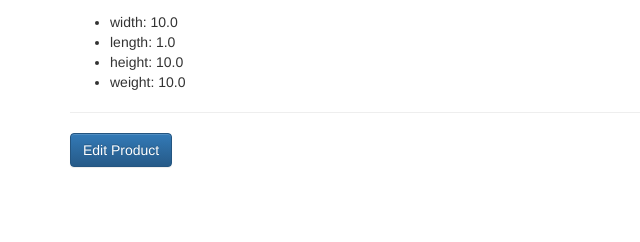
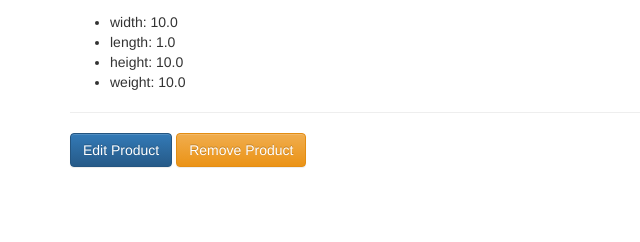
Before and after one commit to dave-worley/django-generic, a Django app: page /product/1/ in a window 1280 px wide. Shown: the part 222-464 px from the top of the page, without its empty margins (0-640 px from the left). Run offline with Django 3.2, Linux system fonts and the light colour scheme; tables that the repository leaves empty hold one stand-in row (values such as "Sample post"); some libraries are stand-ins or nearby versions.

Commit message:
Functional Product deletion

```diff
--- a/ProductCatalog/ProductCatalog/urls.py
+++ b/ProductCatalog/ProductCatalog/urls.py
@@ -1,23 +1,8 @@
-"""ProductCatalog URL Configuration
-
-The `urlpatterns` list routes URLs to views. For more information please see:
-    https://docs.djangoproject.com/en/1.8/topics/http/urls/
-Examples:
-Function views
-    1. Add an import:  from my_app import views
-    2. Add a URL to urlpatterns:  url(r'^$', views.home, name='home')
-Class-based views
-    1. Add an import:  from other_app.views import Home
-    2. Add a URL to urlpatterns:  url(r'^$', Home.as_view(), name='home')
-Including another URLconf
-    1. Add an import:  from blog import urls as blog_urls
-    2. Add a URL to urlpatterns:  url(r'^blog/', include(blog_urls))
-"""
 from django.conf.urls import include, url
 from django.contrib import admin
 
 urlpatterns = [
     url(r'^admin/', include(admin.site.urls)),
     url(r'^product/', include('catalogmanager.urls')),
-    url(r'^$', 'catalogmanager.views.index'),
+    url(r'^$', 'catalogmanager.views.index', name='home'),
 ]
--- a/ProductCatalog/catalogmanager/urls.py
+++ b/ProductCatalog/catalogmanager/urls.py
@@ -4,5 +4,6 @@ from . import views
 urlpatterns = [
     url(r'^add/', views.addProduct, name='addproduct'),
     url(r'^edit/(?P<product_id>\d+)/', views.addProduct, name='editproduct'),
+    url(r'^remove/(?P<product_id>\d+)/', views.removeProduct, name='removeproduct'),
     url(r'^(?P<product_id>\d+)/', views.productDetail, name='product'),
 ]
--- a/ProductCatalog/catalogmanager/views.py
+++ b/ProductCatalog/catalogmanager/views.py
@@ -17,8 +17,10 @@ def index(request):
     except EmptyPage:
         products = paginator.page(paginator.num_pages)
     context = {
-        'products': products
+        'products': products,
+        'message': request.session.get('message')
     }
+    request.session['message'] = None
     return render(request, 'catalogmanager/index.html', context)
 
 
@@ -56,3 +58,10 @@ def addProduct(request, product_id=None):
         'form': form,
         'is_editing': True if product else False
     })
+
+def removeProduct(request, product_id):
+    product = Product.objects.get(pk = product_id)
+    name = product.name
+    product.delete()
+    request.session['message'] = 'Product {} was successfully deleted.'.format(name)
+    return HttpResponseRedirect(reverse('home'))
--- a/ProductCatalog/templates/base.html
+++ b/ProductCatalog/templates/base.html
@@ -22,5 +22,7 @@
 </div>
 <script src="//cdnjs.cloudflare.com/ajax/libs/jquery/2.1.4/jquery.min.js"></script>
 <script src="//cdnjs.cloudflare.com/ajax/libs/twitter-bootstrap/3.3.6/js/bootstrap.min.js"></script>
+{% block scripts %}
+{% endblock %}
 </body>
 </html>
--- a/ProductCatalog/templates/catalogmanager/product.html
+++ b/ProductCatalog/templates/catalogmanager/product.html
@@ -6,10 +6,23 @@
   <p>Dimensions &amp; Weight:</p>
   <ul>
     <li>width: {{ product.width }}</li>
-    <li>length: {{ product.length}}</li>
+    <li>length: {{ product.length }}</li>
     <li>height: {{ product.height }}</li>
     <li>weight: {{ product.weight }}</li>
   </ul>
   <hr/>
   <a class="btn btn-primary" href="{% url 'editproduct' product.id %}">Edit Product</a>
+  <a id="delete-confirm" class="btn btn-warning" href="{% url 'removeproduct' product.id %}">Remove Product</a>
 {% endblock %}
+{% block scripts %}
+    <script type="text/javascript">
+      $(function () {
+          $('#delete-confirm').click(function (evt) {
+            evt.preventDefault();
+            if (confirm("Are you sure you want to delete this product permanently?")) {
+              window.location = $(this).attr('href');
+            }
+          });
+        });
+    </script>
+  {% endblock %}
```
Also changed, not shown: ProductCatalog/templates/catalogmanager/index.html (+7 -1 lines).
